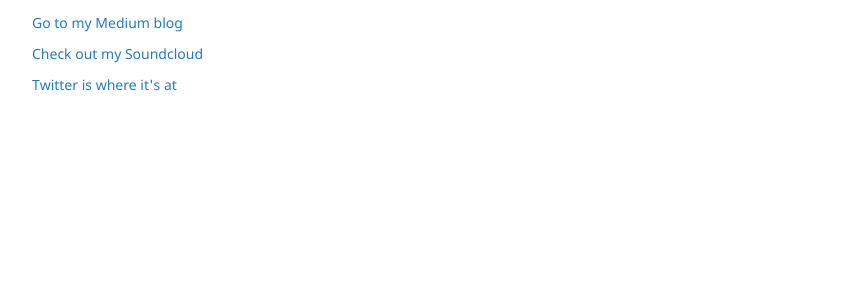
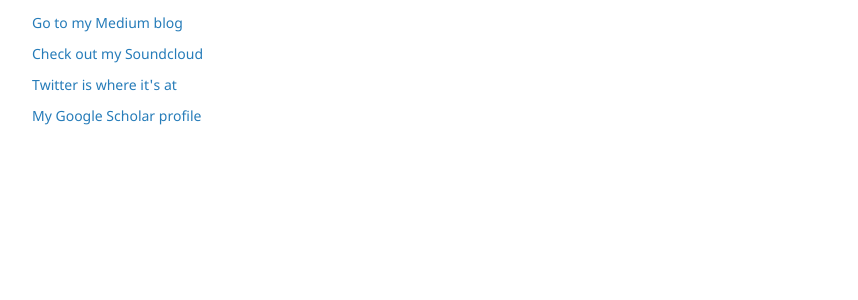
Before and after one commit to shreyanc/shreyanc.github.io, a Jekyll site: the page built from index.md, in a window 1280 px wide. Shown: the part 476-776 px from the top of the page, without its empty margins (178-1036 px from the left). Built offline with Jekyll 4.4.1, drawn with Linux system fonts in a browser that asks for light colours.

Commit message:
Update default.html

```diff
--- a/_layouts/default.html
+++ b/_layouts/default.html
@@ -32,6 +32,7 @@
         <p class="view"><a href="https://medium.com/@shreyan0311">Go to my Medium blog</a></p>
         <p class="view"><a href="https://soundcloud.com/shreyan-chowdhury">Check out my Soundcloud</a></p>
         <p class="view"><a href="https://twitter.com/shreyan_ch">Twitter is where it's at</a></p>
+        <p class="view"><a href="https://scholar.google.at/citations?user=WGjp-vYAAAAJ&hl=en">My Google Scholar profile</a></p>
 
 
         {% endif %}
```
